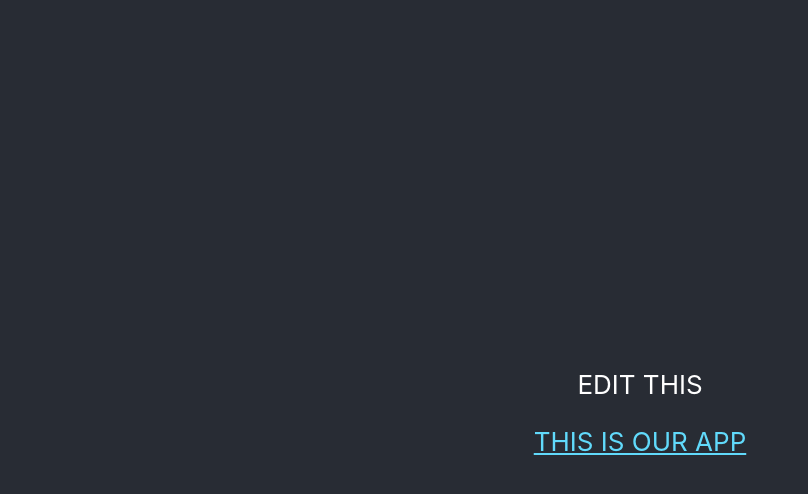
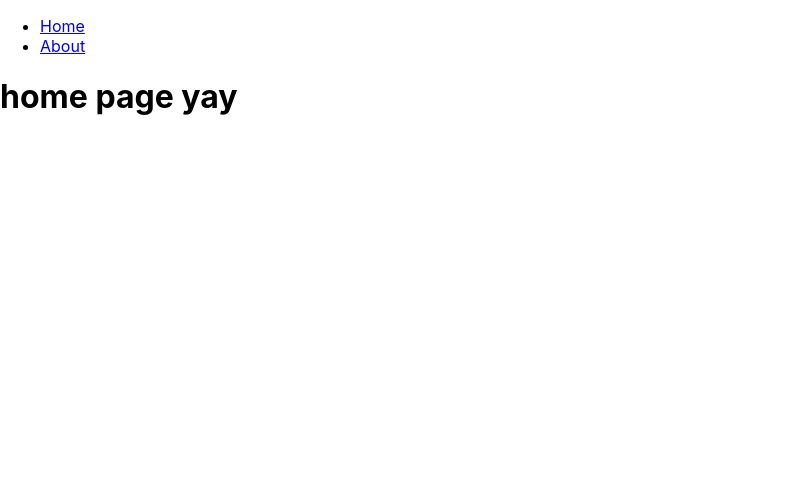
Before and after one commit to meva08/catalyst24, a React (Create React App) app in the folder recipe-app/: page / in a window 1280 px wide. Shown: the top 494 px of the page, without its empty margins (0-808 px from the left). Built offline with nearby package versions, Linux system fonts and the light colour scheme.

Commit message:
added basic routing (#3)

```diff
--- a/recipe-app/package.json
+++ b/recipe-app/package.json
@@ -6,9 +6,13 @@
     "@testing-library/jest-dom": "^5.17.0",
     "@testing-library/react": "^13.4.0",
     "@testing-library/user-event": "^13.5.0",
+    "localforage": "^1.10.0",
+    "match-sorter": "^6.3.4",
     "react": "^18.2.0",
     "react-dom": "^18.2.0",
+    "react-router-dom": "^6.22.3",
     "react-scripts": "5.0.1",
+    "sort-by": "^1.2.0",
     "web-vitals": "^2.1.4"
   },
   "scripts": {
--- a/recipe-app/src/App.js
+++ b/recipe-app/src/App.js
@@ -1,23 +1,20 @@
-import logo from './logo.svg';
+import Layout from "./pages/Layout";
+import Home from "./pages/Home";
+import About from "./pages/About";
+import {Routes, Route} from "react-router-dom";
+
 import './App.css';
 
 function App() {
   return (
-    <div className="App">
-      <header className="App-header">
-        <p>
-          EDIT THIS
-        </p>
-        <a
-          className="App-link"
-          href="https://reactjs.org"
-          target="_blank"
-          rel="noopener noreferrer"
-        >
-          THIS IS OUR APP
-        </a>
-      </header>
-    </div>
+      // <BrowserRouter>
+        <Routes>
+          <Route path="/" element={<Layout />}>
+            <Route index element={<Home />} />
+            <Route path="about" element={<About />} />
+          </Route>
+        </Routes>
+      // </BrowserRouter>
   );
 }
 
--- a/recipe-app/src/index.js
+++ b/recipe-app/src/index.js
@@ -1,14 +1,15 @@
 import React from 'react';
 import ReactDOM from 'react-dom/client';
+import { BrowserRouter } from 'react-router-dom';
 import './index.css';
 import App from './App';
 import reportWebVitals from './reportWebVitals';
 
 const root = ReactDOM.createRoot(document.getElementById('root'));
 root.render(
-  <React.StrictMode>
+  <BrowserRouter>
     <App />
-  </React.StrictMode>
+  </BrowserRouter>
 );
 
 // If you want to start measuring performance in your app, pass a function
--- /dev/null
+++ b/recipe-app/src/pages/About.js
@@ -0,0 +1,5 @@
+function About() {
+    return <h1>About</h1>;
+};
+
+export default About;
--- /dev/null
+++ b/recipe-app/src/pages/Home.js
@@ -0,0 +1,5 @@
+function Home() {
+    return <h1>home page yay</h1>;
+};
+
+export default Home;
--- /dev/null
+++ b/recipe-app/src/pages/Layout.js
@@ -0,0 +1,22 @@
+import { Outlet, Link } from "react-router-dom";
+
+function Layout() {
+  return (
+    <>
+      <nav>
+        <ul>
+          <li>
+            <Link to="/">Home</Link>
+          </li>
+          <li>
+            <Link to="/about">About</Link>
+          </li>
+        </ul>
+      </nav>
+
+      <Outlet />
+    </>
+  )
+};
+
+export default Layout;
```
Also changed, not shown: 1 other file (tests, documents, lock files or other folders).
